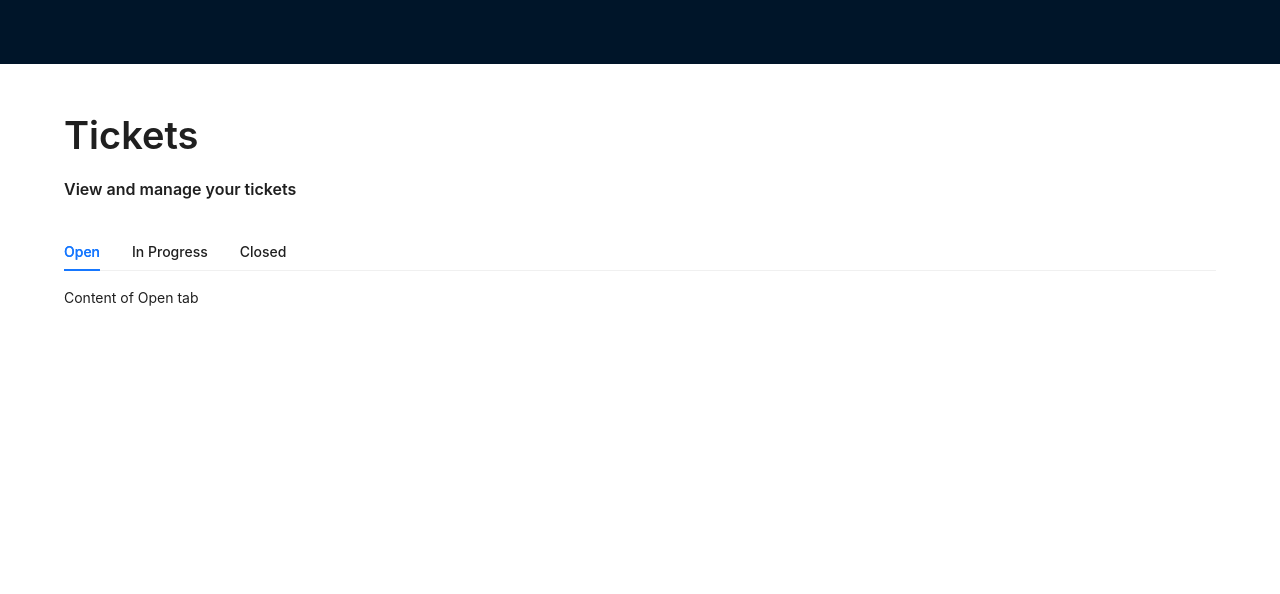
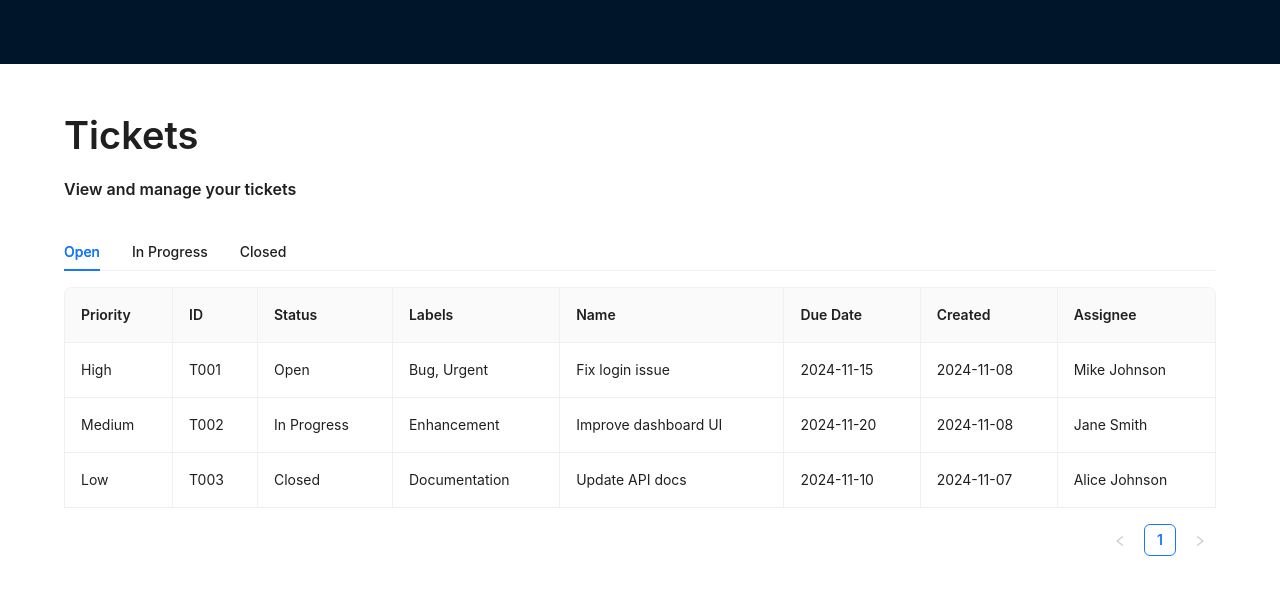
Before and after one commit to intVivek/superdm, a Next.js app: page / in a window 1280 px wide. Shown: the top 594 px of the page. Built offline with nearby package versions, Linux system fonts and the light colour scheme.

Commit message:
feat: Tickets Table

```diff
--- a/src/components/Dashboard/Dashboard.js
+++ b/src/components/Dashboard/Dashboard.js
@@ -3,30 +3,19 @@
 import { Tabs } from "antd";
 import { useMemo } from "react";
 import { Typography } from "antd";
-import Header from "../Header/Header";
+import TicketsTable from "../TicketsTable/TicketsTable";
 
 const { Title } = Typography;
 
+const tabsType = ['Open', 'In Progress', 'Closed'];
+
+const items = tabsType.map((tab, index) => ({
+    label: <div className="font-medium">{tab}</div>,
+    key: String(index + 1),
+  }));
+;
+
 export default function Dashboard() {
-  const items = useMemo(() => {
-    return [
-      {
-        label: <div className="font-medium">Open</div>,
-        key: "1",
-        children: "Content of Open tab",
-      },
-      {
-        label: <div className="font-medium">In Progress</div>,
-        key: "2",
-        children: "Content of In Progress tab",
-      },
-      {
-        label: <div className="font-medium">Closed</div>,
-        key: "3",
-        children: "Content of Closed tab",
-      },
-    ];
-  }, []);
 
   return (
     <div className="w-screen flex justify-center">
@@ -43,6 +32,7 @@ export default function Dashboard() {
           animated={{ inkBar: true, tabPane: true }}
           className="mt-8"
         />
+        <TicketsTable />
       </div>
     </div>
   );
--- /dev/null
+++ b/src/components/TicketsTable/TicketsTable.js
@@ -0,0 +1,85 @@
+import { Table } from "antd";
+
+const dataSource = [
+  {
+    key: "1",
+    priority: "High",
+    id: "T001",
+    status: "Open",
+    labels: ["Bug", "Urgent"],
+    name: "Fix login issue",
+    dueDate: "2024-11-15",
+    created: "2024-11-08",
+    assignee: "Mike Johnson",
+  },
+  {
+    key: "2",
+    priority: "Medium",
+    id: "T002",
+    status: "In Progress",
+    labels: ["Enhancement"],
+    name: "Improve dashboard UI",
+    dueDate: "2024-11-20",
+    created: "2024-11-08",
+    assignee: "Jane Smith",
+  },
+  {
+    key: "3",
+    priority: "Low",
+    id: "T003",
+    status: "Closed",
+    labels: ["Documentation"],
+    name: "Update API docs",
+    dueDate: "2024-11-10",
+    created: "2024-11-07",
+    assignee: "Alice Johnson",
+  },
+];
+
+const columns = [
+  {
+    title: "Priority",
+    dataIndex: "priority",
+    key: "priority",
+  },
+  {
+    title: "ID",
+    dataIndex: "id",
+    key: "id",
+  },
+  {
+    title: "Status",
+    dataIndex: "status",
+    key: "status",
+  },
+  {
+    title: "Labels",
+    dataIndex: "labels",
+    key: "labels",
+    render: (labels) => labels.join(", "),
+  },
+  {
+    title: "Name",
+    dataIndex: "name",
+    key: "name",
+  },
+  {
+    title: "Due Date",
+    dataIndex: "dueDate",
+    key: "dueDate",
+  },
+  {
+    title: "Created",
+    dataIndex: "created",
+    key: "created",
+  },
+  {
+    title: "Assignee",
+    dataIndex: "assignee",
+    key: "assignee",
+  },
+];
+
+export default function TicketsTable() {
+  return <Table bordered dataSource={dataSource} columns={columns} />;
+}
```
